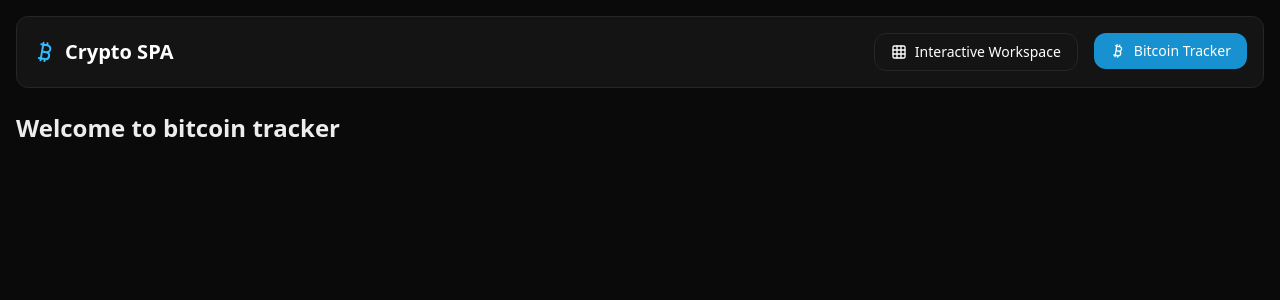
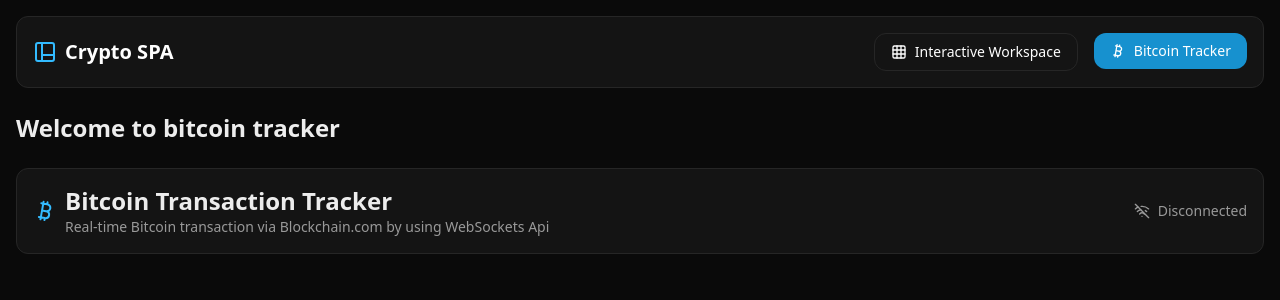
Before and after one commit to serafindanyil/frontend-task-dotcode, a Next.js app: page /tracker in a window 1280 px wide. Shown: the top 300 px of the page. Built offline with nearby package versions, Linux system fonts and the light colour scheme.

Commit message:
feat: enhance TrackerPage and Header components with CardBase and improved layout

```diff
--- a/src/components/pages/tracker-page/tracker-page.tsx
+++ b/src/components/pages/tracker-page/tracker-page.tsx
@@ -1,7 +1,10 @@
+import CardTracker from "@/app/card/tracker/card-tracker";
+
 const TrackerPage = () => {
 	return (
-		<main className="">
+		<main className="w-full space-y-6">
 			<h1 className="text-2xl font-bold">Welcome to bitcoin tracker</h1>
+			<CardTracker />
 		</main>
 	);
 };
--- a/src/components/ui/header/header.tsx
+++ b/src/components/ui/header/header.tsx
@@ -1,8 +1,10 @@
 "use client";
 
-import { Bitcoin, Grid } from "lucide-react";
+import { PanelsLeftBottom, Bitcoin, Grid } from "lucide-react";
+import { usePathname } from "next/navigation";
+
 import ButtonLink from "@/components/ui/button/button-link";
-import { usePathname } from "next/navigation";
+import CardBase from "@/app/card/card-base";
 
 const Header = () => {
 	const pathname = usePathname();
@@ -12,9 +14,10 @@
 	};
 
 	return (
-		<header className="flex items-center justify-between p-4 bg-blur-xl bg-background-tertiary border border-border text-white rounded mb-6">
+		<header className="text-white mb-6">
+			<CardBase>
 				<div className="flex items-center">
-				<Bitcoin className="text-primary mr-2" size={24} />
+					<PanelsLeftBottom className="text-primary mr-2" size={24} />
 					<span className="text-xl font-bold">Crypto SPA</span>
 				</div>
 				<nav>
@@ -24,7 +27,7 @@
 								href={"/workspace"}
 								variant={isActivePage("/workspace")}
 								className="text-white">
-							<Grid className="" size={16} />
+								<Grid size={16} />
 								<span>Interactive Workspace</span>
 							</ButtonLink>
 						</li>
@@ -39,6 +42,7 @@
 						</li>
 					</ul>
 				</nav>
+			</CardBase>
 		</header>
 	);
 };
```
Also changed, not shown: src/styles/globals.css (+36 -0 lines). Lines whose indentation alone changed are shown as unchanged.
